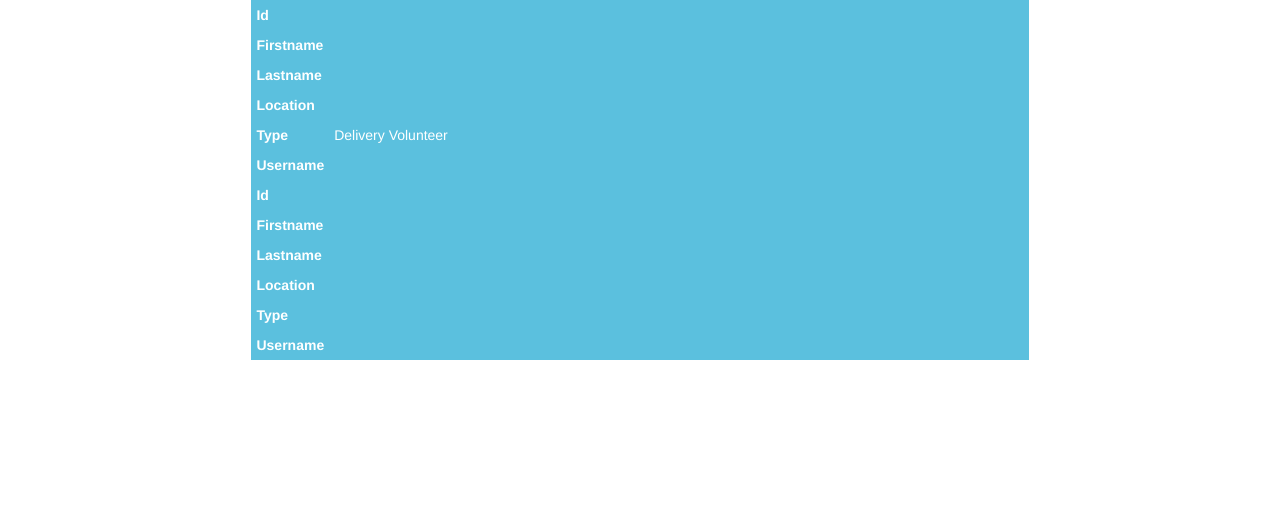
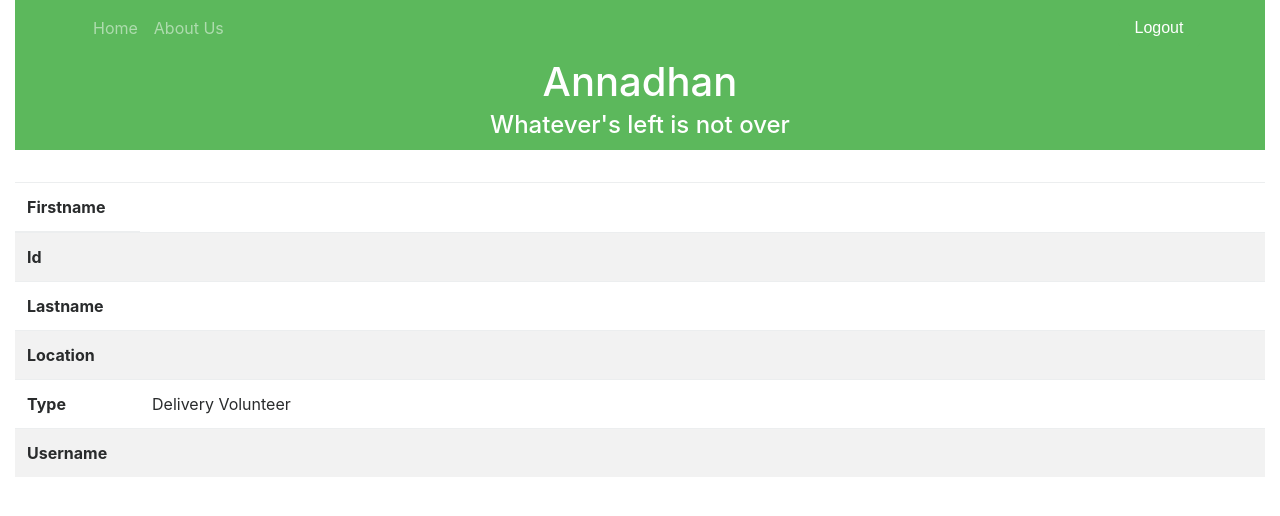
Before and after one commit to Mumbai18/team-20, a PHP site: page /userinfo.php?FirstName=1 in a window 1280 px wide. Shown: the top 516 px of the page. Run offline with PHP 8.4, Linux system fonts and the light colour scheme; data that the repository does not hold is empty; some libraries are stand-ins or nearby versions.

Commit message:
Integration of header on admin pages

```diff
--- a/header.php
+++ b/header.php
@@ -9,11 +9,11 @@
               <div class="collapse navbar-collapse" id="mainNav">
                 <div class="navbar-nav">
                   <!-- <a class="navbar-brand" href="header-nightsky.html" style="max-width:10%;border-radius:50%;"><img src="logo1.jpg" class="img-fluid"></a> -->
-                  <a class="nav-item nav-link " href="header-nightsky.php">Home</a>
-                  <a class="nav-item nav-link " href="AboutUs.php">About Us</a>
+                  <a class="nav-item nav-link " href="#">Home</a>
+                  <a class="nav-item nav-link " href="#">About Us</a>
                 </div>
               </div>
-              <div class="btn-group" style="right:0;left:auto;">
+              <div class="btn-group col-sm-1" style="right:0;left:auto;">
               	<button  class="btn btn-success" onclick="relocate()">Logout</button>
               </div>
             </div>
--- a/userinfo.php
+++ b/userinfo.php
@@ -48,6 +48,10 @@ else
 <!DOCTYPE html>
 <html lang="en">
 	<head>
+	    <link rel="stylesheet" href="https://maxcdn.bootstrapcdn.com/bootstrap/4.0.0-alpha.6/css/bootstrap.min.css" integrity="sha384-rwoIResjU2yc3z8GV/NPeZWAv56rSmLldC3R/AZzGRnGxQQKnKkoFVhFQhNUwEyJ" crossorigin="anonymous">
+    <script src="https://ajax.googleapis.com/ajax/libs/jquery/3.3.1/jquery.min.js"></script>
+    <script src='https://code.jquery.com/jquery-2.1.3.min.js'></script>
+    <script src="https://ajax.googleapis.com/ajax/libs/jquery/2.0.2/jquery.min.js"></script>
 		<meta charset="utf-8" />
 		<meta http-equiv="X-UA-Compatible" content="IE=edge" />
 		<meta name="viewport" content="width=device-width, initial-scale=1" />
@@ -63,106 +67,44 @@ else
 		</style>
 	</head>
 	<body>
+		<div class="container-fluid">
+		<?php include('header.php')?>
+		</div>
 		<!-- This is the main section -->
-		<div class="container-fluid" align="center">
-			<div class="row">
-				<div class="col-xs-10 col-xs-offset-1">
-					<div class="main">
-								    <table id="theTable" style="padding: 5px;">
-
- 											<tr style="background-color: #5bc0de; color: white;">
+		<table class="table table-striped table-dark">
+		  <thead>
+		    <tr>
+				<th style="width: 10%;">Firstname</th>
+				<td><?php echo $Firstname; ?></td>
+		    </tr>
+		  </thead>
+		  <tbody>
+		    <tr>
 				<th style="width: 10%;">Id</th>
 				<td><?php echo $UserID ;?></td>
 		    </tr>
-									    <tr style="background-color: #5bc0de; color: white;">
-										    <th style="width: 10%;">Firstname</th>
-										    <td><?php echo $Firstname; ?></td>
-									    </tr>
-									    <tr style="background-color: #5bc0de; color: white;">
+		    <tr>
 				<th style="width: 10%;">Lastname</th>
 				<td><?php echo $Lastname; ?></td>
 		    </tr>
-									    <tr style="background-color: #5bc0de; color: white">
+		    <tr>
 				<th style="width: 10%;">Location</th>
 				<td><?php echo $Location; ?></td>
 		    </tr>
-									    <tr style="background-color: #5bc0de; color: white">
+			<tr>
 				<th style="width: 10%;">Type</th>
 				<td><?php echo $typeToPrint; ?></td>
 			</tr>
-									    <tr style="background-color: #5bc0de; color: white">
+			<tr>
 				<th style="width: 10%;">Username</th>
 				<td><?php echo $Username; ?></td>
 			</tr>
-
+		  </tbody>
 		</table>
-					</div>
-				</div>
-			</div>
-		</div>
 		<!-- jQuery (necessary for Bootstrap's JavaScript plugins) -->
 		<!-- <script src="assets/jquery.min.js"></script> -->
 		<!-- Include all compiled plugins (below), or include individual files as needed -->
 		<!-- <script src="bootstrap/js/bootstrap.min.js"></script> -->
 		<!-- <script src="js/form.js"></script> -->
 	</body>
-<!DOCTYPE html>
-<html lang="en">
-	<head>
-		<meta charset="utf-8" />
-		<meta http-equiv="X-UA-Compatible" content="IE=edge" />
-		<meta name="viewport" content="width=device-width, initial-scale=1" />
-		<!-- The above 3 meta tags *must* come first in the head; any other head content must come *after* these tags -->
-		<title>Userinfo</title>
-		<!-- Bootstrap -->
-		<link href="bootstrap/css/bootstrap.min.css" rel="stylesheet" />
-		<link href="css/style.css" rel="stylesheet" />
-		<style type="text/css">
-			th, td{
-				padding: 5px;
-			}
-		</style>
-	</head>
-	<body>
-		<!-- This is the main section -->
-		<div class="container-fluid" align="center">
-			<div class="row">
-				<div class="col-xs-10 col-xs-offset-1">
-					<div class="main">
-								    <table id="theTable" style="padding: 5px;">
-									    <tr style="background-color: #5bc0de; color: white;">
-										    <th style="width: 10%;">Id</th>
-										    <td></td>
-									    </tr>
-									    <tr style="background-color: #5bc0de; color: white;">
-										    <th style="width: 10%;">Firstname</th>
-										    <td></td>
-									    </tr>
-									    <tr style="background-color: #5bc0de; color: white;">
-										    <th style="width: 10%;">Lastname</th>
-										    <td></td>
-									    </tr>
-									    <tr style="background-color: #5bc0de; color: white">
-										    <th style="width: 10%;">Location</th>
-										    <td></td>
-									    </tr>
-									    <tr style="background-color: #5bc0de; color: white">
-										    <th style="width: 10%;">Type</th>
-										    <td></td>
-									    </tr>
-									    <tr style="background-color: #5bc0de; color: white">
-										    <th style="width: 10%;">Username</th>
-										    <td></td>
-									    </tr>
-									</table>
-					</div>
-				</div>
-			</div>
-		</div>
-		<!-- jQuery (necessary for Bootstrap's JavaScript plugins) -->
-		<script src="assets/jquery.min.js"></script>
-		<!-- Include all compiled plugins (below), or include individual files as needed -->
-		<script src="bootstrap/js/bootstrap.min.js"></script>
-		<script src="js/form.js"></script>
-	</body>
 </html>
```
Also changed, not shown: adminindex.php (+4 -36 lines). Lines whose indentation alone changed are shown as unchanged.
